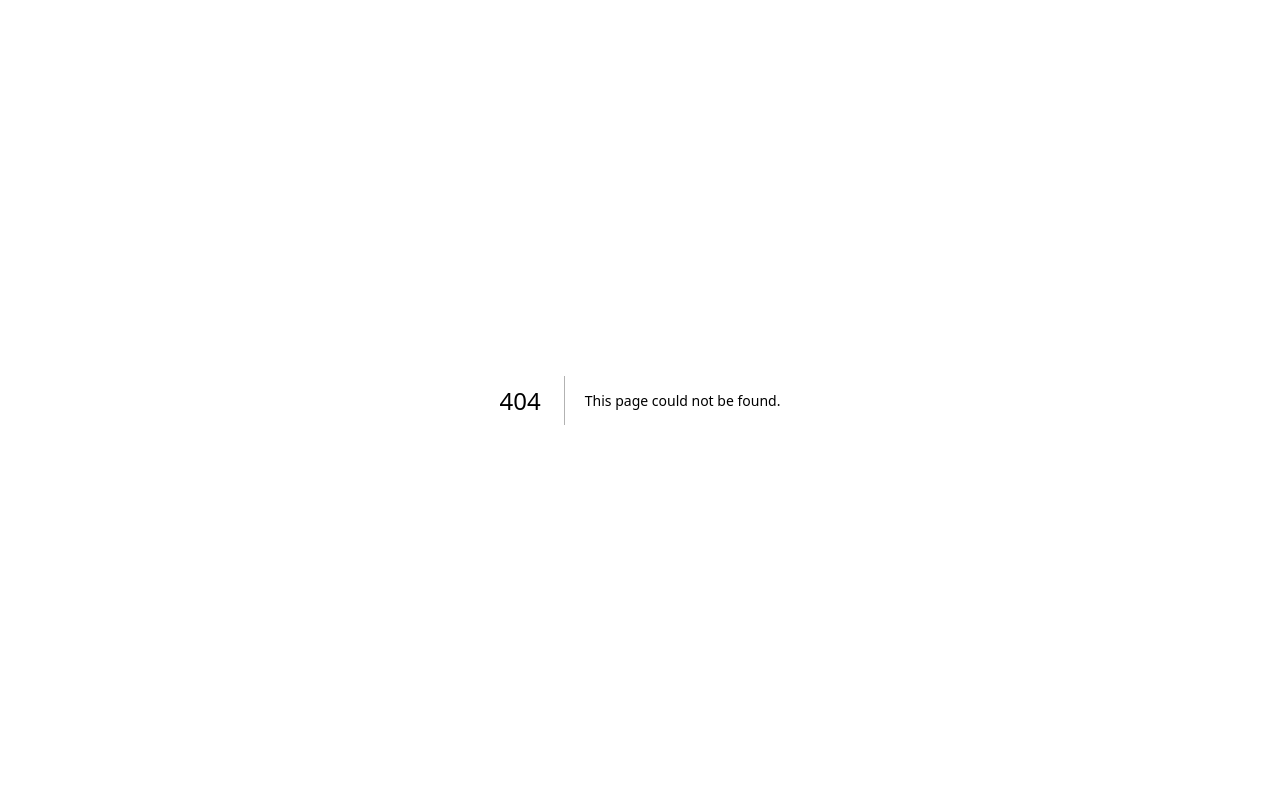
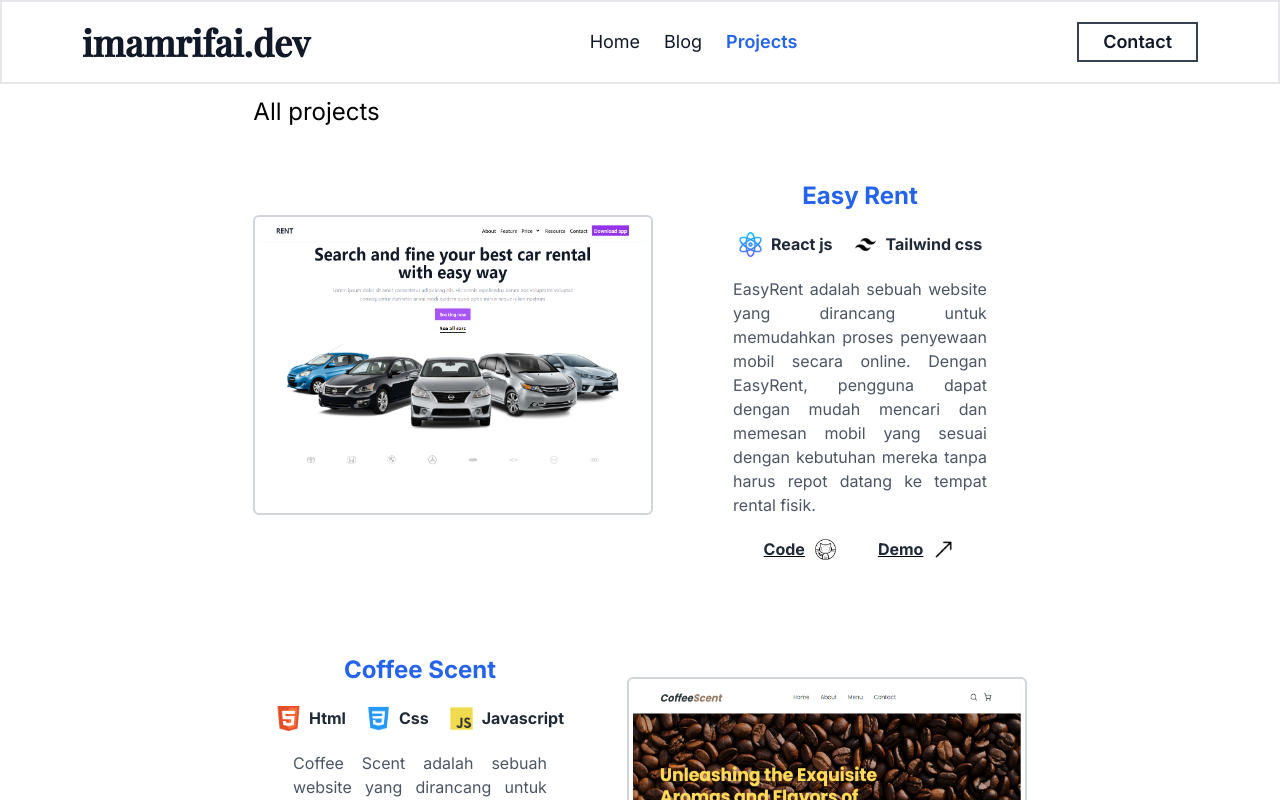
Before and after one commit to mohimamrifai/imamrifaidev-my-id, a Next.js app: page /projects in a window 1280 px wide. Before the commit this address had no page. Shown: the top 800 px of the page. Built offline with nearby package versions, Linux system fonts and the light colour scheme.

Commit message:
update animasi

```diff
--- a/app/components/Card.jsx
+++ b/app/components/Card.jsx
@@ -4,8 +4,8 @@ import Link from 'next/link'
 
 export default function Card({ judul, img, desc, tech, code, demo, index }) {
     return (
-        <div className={`my-14 rounded-md text-center md:items-center md:flex ${index % 2 == 0 ? "flex-row-reverse" : "flex-row"} md:gap-5 lg:py-20 lg:gap-10 lg:my-0`}>
-            <Image src={`/${img}`} width={350} height={300} alt={judul} className='rounded-md border-2 border-gray-300 p-1 md:h-[280px] lg:w-[600px] lg:h-[350px]' />
+        <div className={`my-10 rounded-md text-center md:items-center md:flex ${index % 2 == 0 ? "flex-row-reverse" : "flex-row"} md:gap-5 lg:gap-10 lg:my-0 md:mx-auto lg:py-10`}>
+            <Image src={`/${img}`} width={350} height={300} alt={judul} className='rounded-md border-2 border-gray-300 p-1 md:h-[280px] lg:w-[400px] lg:h-[300px] mx-auto' />
             <div>
                 <h3 className='mt-3 text-2xl font-bold text-blue-600'>{judul}</h3>
                 <div className='flex mt-5 px-3 justify-center gap-5'>
@@ -16,7 +16,7 @@ export default function Card({ judul, img, desc, tech, code, demo, index }) {
                         </div>
                     ))}
                 </div>
-                <p className='mt-5 text-justify px-3 text-base text-gray-600 lg:text-justify'>{desc}</p>
+                <p className='mt-5 text-justify px-3 text-base text-gray-600 lg:text-justify w-10/12 mx-auto'>{desc}</p>
                 {/* live demo and code */}
                 <div className='flex mt-5 justify-center gap-10'>
                     <Link href={code} className='flex gap-2 underline'>
--- a/app/components/Hero.jsx
+++ b/app/components/Hero.jsx
@@ -1,38 +1,47 @@
 "use client"
+
+import { motion  } from "framer-motion"
 
 import React from 'react'
 import Image from 'next/image'
-import Link from 'next/link'
 
 export default function Hero() {
+
+    const initial = { x : "-200%" }
+    const animate = { x: "0" }
+    const config = {
+        duration: 1,
+        ease: "backInOut",
+    }
+
     return (
         <div className='px-6 md:flex md:px-20 md:items-center md:justify-between lg:py-28 md:pt-20'>
             <div className="left lg:w-8/12 lg:relative lg:z-10">
-                <div className="w-4/12 bg-gray-800 h-[8px]"></div>
-                <h3 className='mt-5 text-4xl font-medium tracking-widest font-Poppins'>I'm Imam rifai</h3>
-                <p className='mt-3 text-4xl font-bold tracking-wider font-Poppins lg:text-6xl'>Front-end Developer</p>
-                <p className='mt-6 mb-10 text-gray-700 font-Poppins w-10/12'>Lover of JavaScript, coding enthusiast, constantly learning and growing, building amazing projects.</p>
-                <Link href="#" className='bg-gray-900 py-3 text-white px-4 tracking-widest hover:bg-blue-600 transition-all duration-200'>LET'S TALK</Link>
+                <motion.div initial={{y: -350}} animate={{y: 0}} transition={config} className="w-4/12 bg-gray-800 h-[8px]"></motion.div>
+                <motion.h3 initial={initial} animate={animate} transition={config} className='mt-5 text-4xl font-medium tracking-widest font-Poppins'>I'm Imam rifai</motion.h3>
+                <motion.p initial={initial} animate={animate} transition={{duration: .5, ease: "backInOut"}} className='mt-3 text-4xl font-bold tracking-wider font-Poppins lg:text-6xl'>Front-end Developer</motion.p>
+                <motion.p initial={initial} animate={animate} transition={{duration: .8, ease: "backInOut"}} className='mt-6 mb-10 text-gray-700 font-Poppins w-10/12'>Lover of JavaScript, coding enthusiast, constantly learning and growing, building amazing projects.</motion.p>
+                <motion.a initial={{opacity: "0"}} animate={{opacity: 1}} transition={{duration: .7}} href="#" className='bg-gray-900 py-3 text-white px-4 tracking-widest hover:bg-blue-600 transition-all duration-200'>LET'S TALK</motion.a>
                 <div className="social-media mt-28 font-medium text-xl md:mt-16">
-                    <p className='text-gray-700'>Follow me</p>
+                    <motion.p initial={{opacity: "0"}} animate={{opacity: 1}} className='text-gray-700'>Follow me</motion.p>
                     <div className="flex gap-2 mt-1">
-                        <Link href="#" className='hover:scale-125 duration-200'>
+                        <motion.a initial={{opacity: 0, x: -100}} animate={{opacity: 1, x: 0}} transition={{ delay: .3}} href="#" className='hover:scale-125 duration-200'>
                             <Image src="/linkedin.png" width={40} height={50} alt='icon1'/>
-                        </Link>
-                        <Link href="#" className='hover:scale-125 duration-200'>
+                        </motion.a>
+                        <motion.a initial={{opacity: 0, x: -100}} animate={{opacity: 1, x: 0}} transition={{ delay: .5}} href="#" className='hover:scale-125 duration-200'>
                             <Image src="/github.png" width={40} height={50} alt='icon2'/>
-                        </Link>
-                        <Link href="#" className='hover:scale-125 duration-200'>
+                        </motion.a>
+                        <motion.a initial={{opacity: 0, x: -100}} animate={{opacity: 1, x: 0}} transition={{ delay: .7}} href="#" className='hover:scale-125 duration-200'>
                             <Image src="/instagram.png" width={40} height={50} alt='icon3'/>
-                        </Link>
-                        <Link href="#" className='hover:scale-125 duration-200'>
+                        </motion.a>
+                        <motion.a initial={{opacity: 0, x: -100}} animate={{opacity: 1, x: 0}} transition={{ delay: .9}} href="#" className='hover:scale-125 duration-200'>
                             <Image src="/tiktok.png" width={40} height={50} alt='icon4'/>
-                        </Link>
+                        </motion.a>
                     </div>
                 </div>
             </div>
             <div className="right bg-gradient-to-t from-black to-white mt-16 w-10/12 md:mt-6 mx-auto rounded-bl-[50px] md:h-[300px] rounded-br-[50px] overflow-hidden lg:w-6/12 lg:rounded-none lg:bg-none lg:h-[600px] lg:mt-0">
-                <Image src="/profile.png" alt='hero' className='w-full h-full object-cover rounded-bl-[50px] rounded-br-[50px] ' width={350} height={400} />
+                <motion.img initial={{opacity: 0, scale: 0}} animate={{opacity: 1, scale: 1}} transition={{duration: 1, ease: "backInOut"}} src="/profile.png" alt='hero' className='w-full h-full object-cover rounded-bl-[50px] rounded-br-[50px] ' width={350} height={400} />
             </div>
         </div>
     )
--- a/app/components/Navbar.jsx
+++ b/app/components/Navbar.jsx
@@ -16,6 +16,10 @@ export default function Navbar() {
         {
             name: "Blog",
             href: "/blog"
+        },
+        {
+            name: "Projects",
+            href: "/projects"
         },
     ]
     const [active, setActive] = useState(false);
@@ -54,6 +58,7 @@ export default function Navbar() {
                 <div className='flex flex-col'>
                     <Link href="/" className='mb-3 text-lg' onClick={() => setActive(false)} >Home</Link>
                     <Link href="/blog" onClick={() => setActive(false)} className='mb-3 text-lg'>Blog</Link>
+                    <Link href="/projects" onClick={() => setActive(false)} className='mb-3 text-lg'>Projects</Link>
                     <Link href="#" className='mb-3 text-lg border-2 border-white w-min py-1 px-6'>Contact</Link>
                 </div>
             </div>
--- a/app/components/Projects.jsx
+++ b/app/components/Projects.jsx
@@ -10,7 +10,7 @@ export default function Projects() {
             <h2 className='text-2xl text-blue-600 font-semibold tracking-wider'>Portofolio</h2>
             <p className='text-gray-700 lg:text-lg'>Project yang pernah aku buat 🌱</p>
             <div className="container">
-                {datas.map(({id, img, judul, desc, tech, code, demo})=> (
+                {datas.slice(0,3).map(({id, img, judul, desc, tech, code, demo})=> (
                     <Card
                         judul={judul}
                         key={id}
@@ -23,7 +23,7 @@ export default function Projects() {
                          />
                 ))}
             </div>
-            <Link href="#" className='block text-center my-10
+            <Link href="/projects" className='block text-center my-10
             underline text-xl font-medium text-gray-900'>See all projects 👉</Link>
         </div>
     )
--- /dev/null
+++ b/app/components/Scroll.jsx
@@ -0,0 +1,11 @@
+"use client"
+import React from 'react'
+import { motion, useScroll } from "framer-motion";
+
+export default function Scroll() {
+
+  const { scrollYProgress } = useScroll();
+  return (
+    <motion.div style={{ scaleX: scrollYProgress }} className='h-[5px] origin-left w-full text-left bg-blue-600 fixed top-0 z-30'></motion.div>
+  )
+}
--- a/app/data.js
+++ b/app/data.js
@@ -61,4 +61,22 @@ export const datas = [
         code: "https://github.com/mohimamrifai/dashboard",
         demo: "https://dashboard-miror.vercel.app/"
     },
+    {
+        id: 4,
+        img: "images/weather-snap.png",
+        judul: "Weather Snap",
+        desc: "Ini adalah webiste perkiraan cuaca untuk seluruh daerah di dunia, Dibuat menggunakan react js dan tailwind css serta bantuan Api dari https://openweathermap.org/api",
+        tech: [
+            {
+                name: "React js",
+                icon: "atom.png"
+            },
+            {
+                name: "Tailwind css",
+                icon: "tailwind.png"
+            },
+        ],
+        code: "https://github.com/mohimamrifai/weather-snap",
+        demo: "https://weather-snap-nine.vercel.app/"
+    },
 ]
--- a/app/globals.css
+++ b/app/globals.css
@@ -7,6 +7,8 @@ html {
 body {
     font-family: 'Poppins', sans-serif;
 }
+
+
 @tailwind base;
 @tailwind components;
 @tailwind utilities;
--- a/app/page.js
+++ b/app/page.js
@@ -4,11 +4,13 @@ import Projects from './components/Projects'
 import Navbar from './components/Navbar'
 import About from './components/About'
 import Footer from './components/Footer'
+import Scroll from './components/Scroll'
 
 export default function Home() {
   return (
     <>
       <Navbar />
+      <Scroll />
       <main className='mt-32 lg:mt-20'>
         <Hero />
         <About />
--- /dev/null
+++ b/app/projects/layout.jsx
@@ -0,0 +1,12 @@
+import Footer from "../components/Footer";
+import Navbar from "../components/Navbar";
+
+export default function BlogLayout({ children }) {
+    return (
+        <>
+            <Navbar />
+            {children}
+            <Footer />
+        </>
+    )
+}
--- /dev/null
+++ b/app/projects/page.jsx
@@ -0,0 +1,26 @@
+import React from 'react'
+
+import { datas } from '../data'
+import Card from '../components/Card'
+
+export default function page() {
+    return (
+        <div className='mt-20 md:mt-24 px-10 lg:w-8/12 lg:mx-auto'>
+            <h2 className='text-2xl'>All projects </h2>
+            <div className="container flex flex-col justify-center items-center">
+                {datas.map(({ id, img, judul, desc, tech, code, demo }) => (
+                    <Card
+                        judul={judul}
+                        key={id}
+                        img={img}
+                        desc={desc}
+                        tech={tech}
+                        code={code}
+                        demo={demo}
+                        index={id}
+                    />
+                ))}
+            </div>
+        </div>
+    )
+}
--- a/package.json
+++ b/package.json
@@ -10,6 +10,7 @@
   },
   "dependencies": {
     "autoprefixer": "10.4.14",
+    "framer-motion": "^10.12.16",
     "next": "13.4.3",
     "postcss": "8.4.23",
     "react": "18.2.0",
```
Also changed, not shown: public/images/weather-snap.png (added), 1 other file (tests, documents, lock files or other folders).
